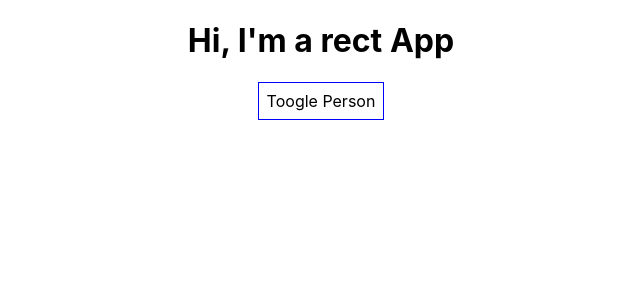
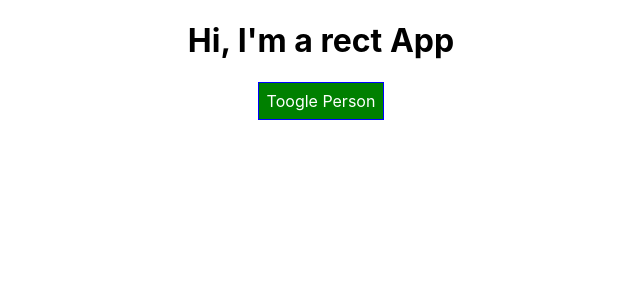
Before and after one commit to alokg1019/ReactBasicsLearning, a React (Create React App) app: page / in a window 1280 px wide. Shown: the top 300 px of the page, without its empty margins (319-959 px from the left). Built offline with nearby package versions, Linux system fonts and the light colour scheme.

Commit message:
using radium for pseudo selectors

```diff
--- a/package.json
+++ b/package.json
@@ -6,6 +6,7 @@
     "@testing-library/jest-dom": "^4.2.4",
     "@testing-library/react": "^9.5.0",
     "@testing-library/user-event": "^7.2.1",
+    "radium": "^0.26.0",
     "react": "^16.13.1",
     "react-dom": "^16.13.1",
     "react-scripts": "3.4.1"
--- a/src/App.js
+++ b/src/App.js
@@ -1,6 +1,7 @@
 import React, { Component, useState } from 'react';
 import logo from './logo.svg';
 import './App.css';
+import Radium from 'radium';
 import Person from './Person/Person';
 
 //Using react Hook
@@ -75,11 +76,16 @@
 
     // Inline Styling
     const style = {
-      backgroundColor : 'white',
+      backgroundColor : 'green',
       font: 'inherit',
       border: '1px solid blue',
       padding: '8px',
-      cursor : 'pointer'
+      cursor : 'pointer',
+      ':hover': {
+        backgroundColor: 'lightgreen',
+        color: 'black'
+      },
+      color: 'white'
     }
 
     let persons = null;
@@ -113,6 +119,14 @@
             <Person name={this.state.persons[2].name} age={this.state.persons[2].age}></Person> */}
         </div>
       );
+
+
+      style.backgroundColor = 'red';
+      style[':hover'] = {
+        backgroundColor: 'salmon',
+        color: 'black'
+      };
+
     }
 
 
@@ -172,4 +186,4 @@
 
 // }
 
-export default App;
+export default Radium(App);
```
Also changed, not shown: 1 other file (tests, documents, lock files or other folders).
